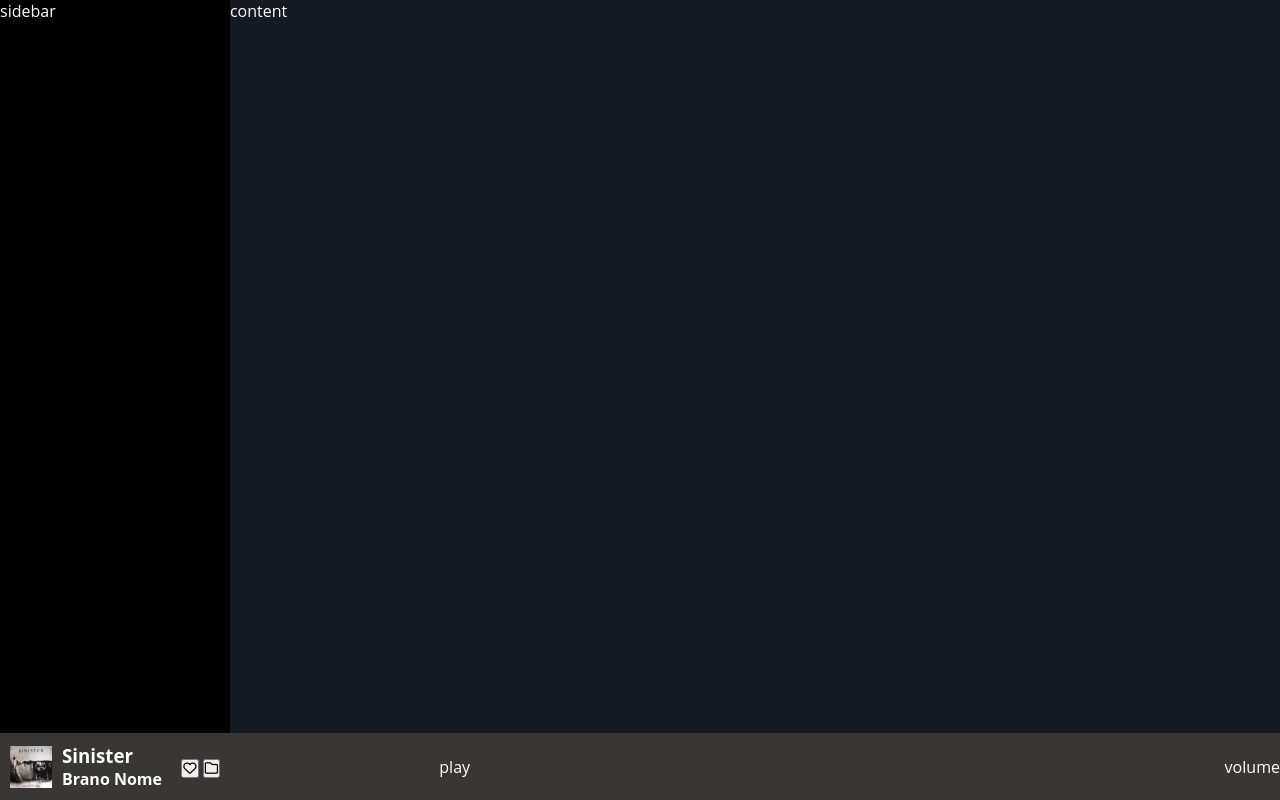
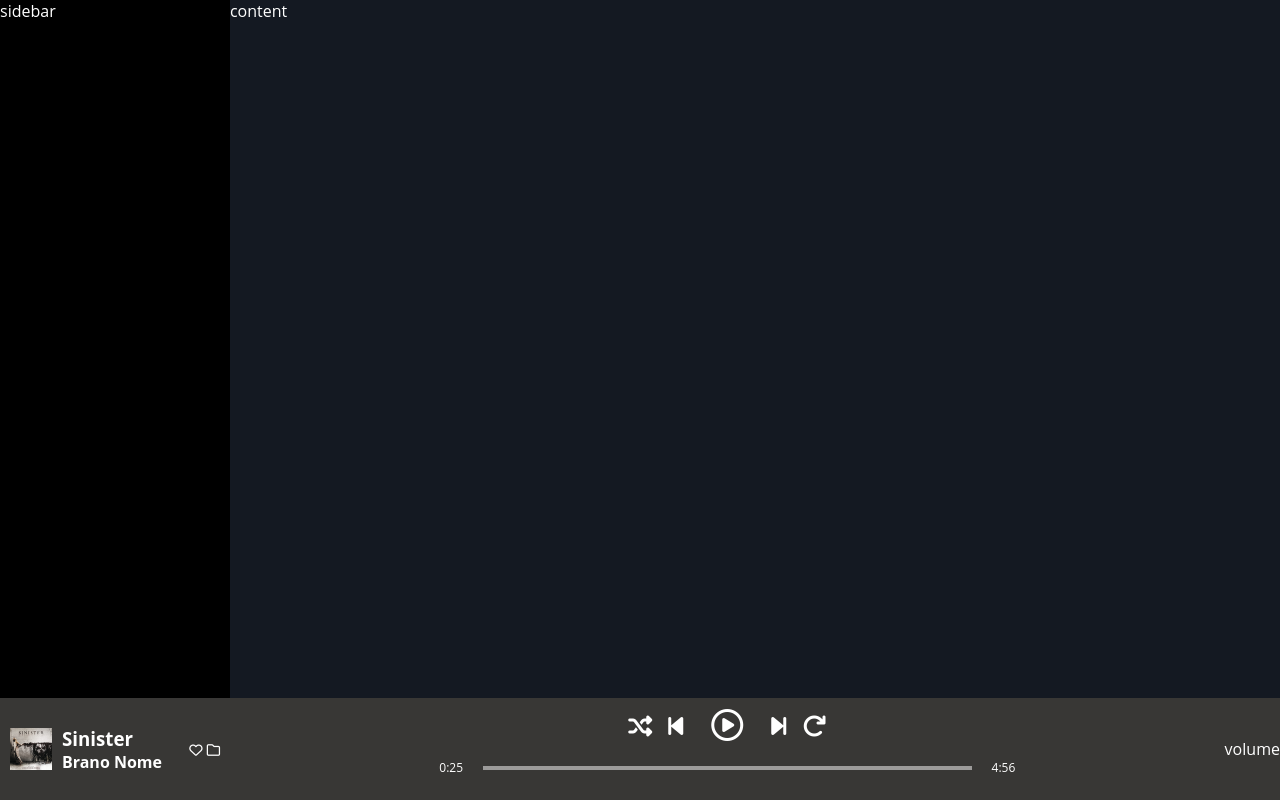
Before and after one commit to GioiPronesti/html-css-spotifyweb, a plain HTML site: page index.html in a window 1280 px wide. Drawn offline with Linux system fonts and the light colour scheme.

Commit message:
added player bar content and styles rules with comment

```diff
--- a/css/style.css
+++ b/css/style.css
@@ -33,6 +33,13 @@ ol {
 
 img {
 	max-width: 100%;
+}
+
+button {
+	background-color: transparent;
+	border: none;
+	color: currentColor;
+	/* font-size: inherit; */
 }
 
 body {
@@ -86,6 +93,37 @@ body {
 /* the width is proportional of container width */
 .page__player .player__bar {
     width: 45%;
+}
+
+.player__controls {
+	display: flex;
+	justify-content: center;
+	align-items: center;
+	gap: 16px;
+}
+
+.player__controls .controls__icon {
+	font-size: 24px;
+}
+
+.player__controls .controls__icon.icon__play {
+	font-size: 32px;
+	margin: 0 12px;
+}
+
+.player__progress {
+	display: flex;
+	gap: 20px;
+	font-size: 12px;
+	align-items: center;
+	padding: 14px 0;
+}
+
+.slider {
+	height: 4px;
+	width: 120px;
+	flex-grow: 1;
+	background-color: rgba(255, 255, 255, 0.5);
 }
 
 /*player track */
--- a/index.html
+++ b/index.html
@@ -47,10 +47,40 @@
                 </div>
 
                 <!-- player flex item -->
-                <div class="player__bar">play</div>
+                <div class="player__bar">
+
+                    <!-- player controls container  -->
+                    <div class="player__controls">
+
+
+						<button class="controls__icon">
+							<i class="fa-solid fa-shuffle"></i>
+						</button>
+						<button class="controls__icon">
+							<i class="fa-solid fa-backward-step"></i>
+						</button>
+						<button class="controls__icon icon__play">
+							<i class="fa-regular fa-circle-play"></i>
+						</button>
+						<button class="controls__icon">
+							<i class="fa-solid fa-forward-step"></i>
+						</button>
+						<button class="controls__icon">
+							<i class="fa-solid fa-arrow-rotate-right"></i>
+						</button>
+					</div>
+
+                     <!-- player progress bar container  -->
+					<div class="player__progress">
+						<div class="progress__time">0:25</div>
+						<div class="slider"></div>
+						<div class="total__time">4:56</div>
+					</div>
+
+                </div>
 
                 <!-- player controls  flex item -->
-                <div class="player__controls">volume</div>
+                <div class="controls">volume</div>
             </aside>
         </div>
     </body>
```
